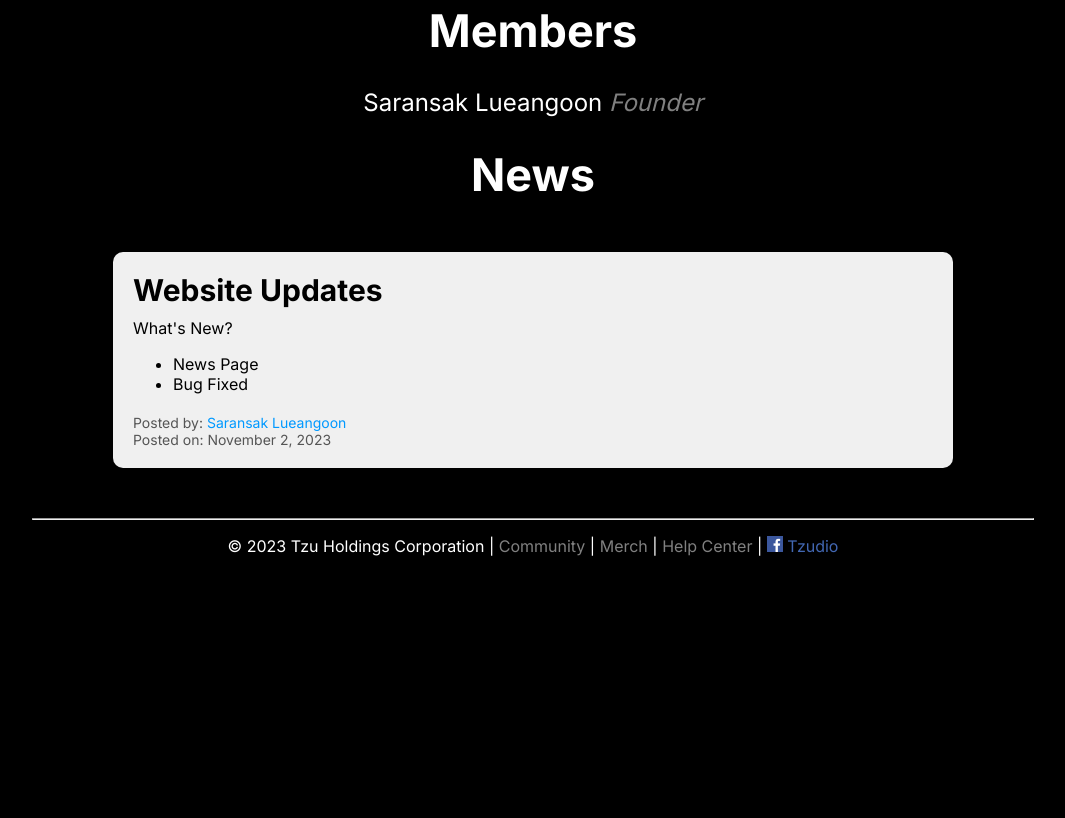
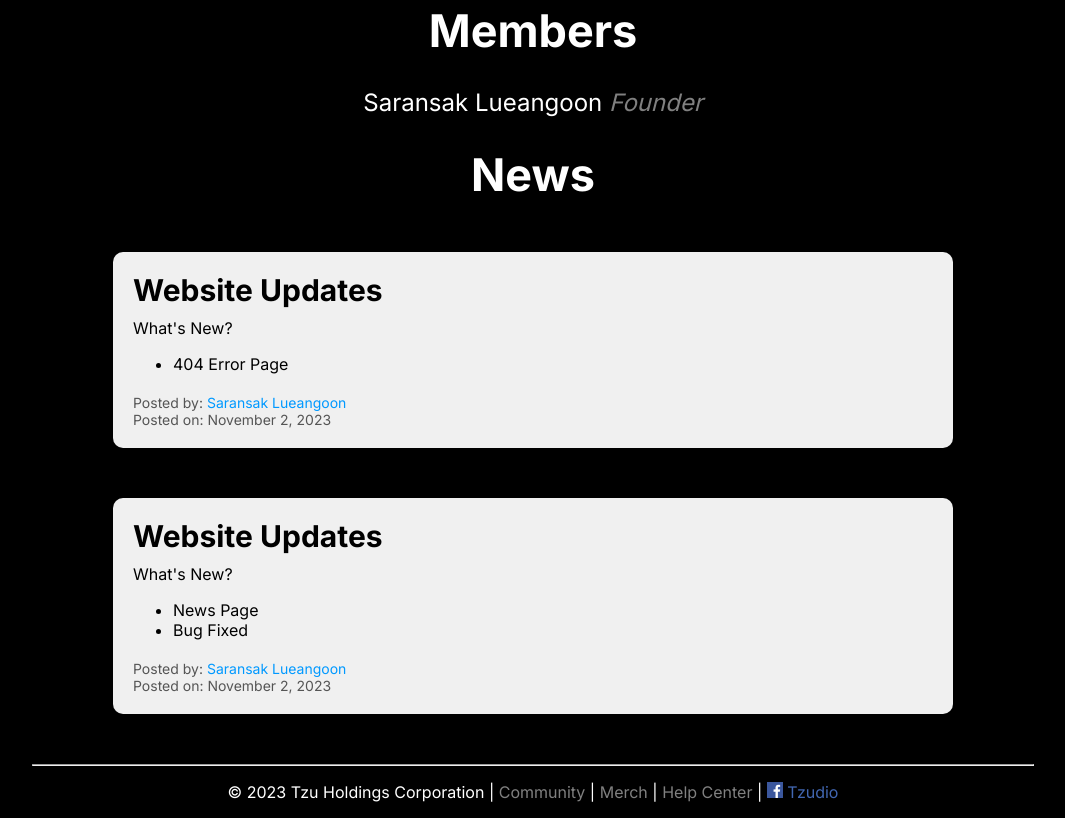
Before and after one commit to s4ransak/tzudio, a plain HTML site: page index.html in a window 1280 px wide. Shown: the part 639-1457 px from the top of the page, without its empty margins (107-1172 px from the left). Before the commit the page ends 1211 px from the top, so only its background shows below. Drawn offline with Linux system fonts and the light colour scheme.

Commit message:
Update index.html

```diff
--- a/index.html
+++ b/index.html
@@ -24,6 +24,19 @@
             What's New?
             <nav>
                 <ul>
+                    <li>404 Error Page</li>
+                </ul>
+            </nav>
+        </div>
+        <div class="post-author">Posted by: <a style="color: #0099ff;" href="https://twitter.com/s4ransak">Saransak Lueangoon</a></div>
+        <div class="post-date">Posted on: November 2, 2023</div>
+    </div>
+    <div class="post-container">
+        <div class="post-title">Website Updates</div>
+        <div class="post-content">
+            What's New?
+            <nav>
+                <ul>
                     <li>News Page</li>
                     <li>Bug Fixed</li>
                 </ul>
```
